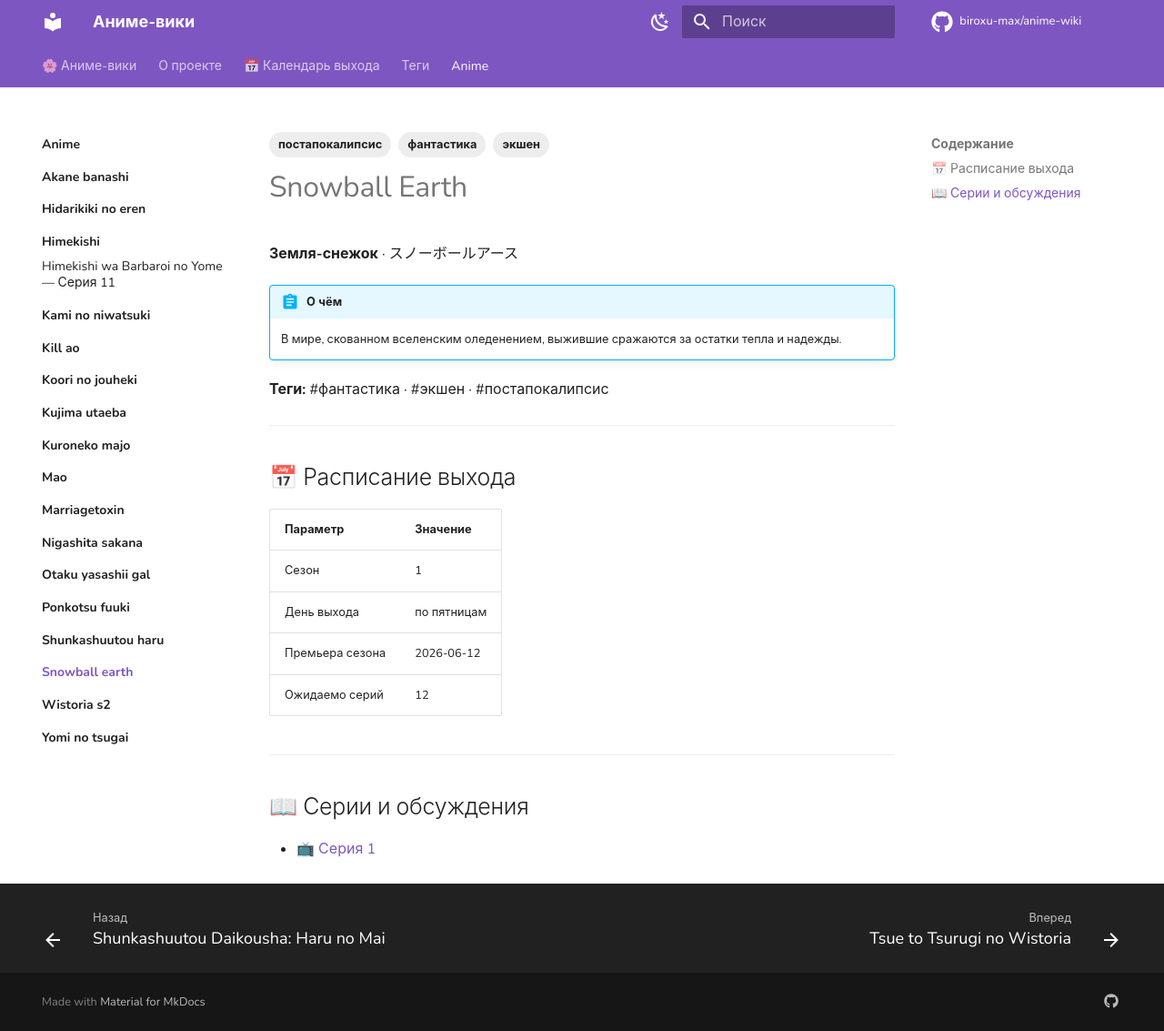
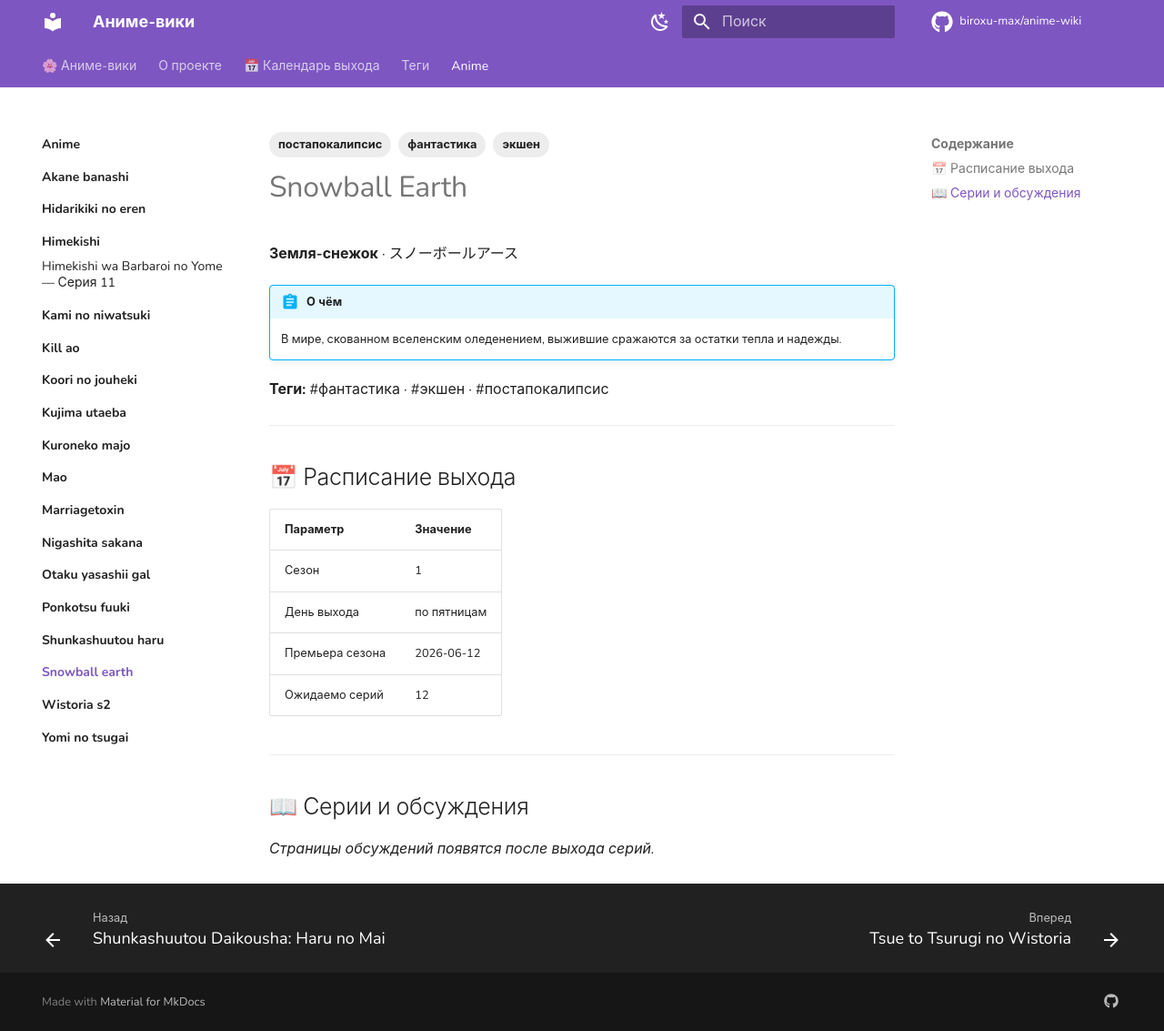
Before and after one commit to biroxu-max/anime-wiki, an MkDocs documentation site: the page built from docs/anime/snowball-earth/index.md, in a window 1280 px wide and 1133 px high. Shown: the whole window at 91% size. Built offline with MkDocs 1.6.1 and Material for MkDocs 9.7.7, drawn with Linux system fonts in a browser that asks for light colours; comment, search, counter and statistics services are not loaded.

Commit message:
fix: пересчёт агрегирующих страниц (битые ссылки после dry-run)

```diff
--- a/docs/anime/snowball-earth/index.md
+++ b/docs/anime/snowball-earth/index.md
@@ -30,5 +30,5 @@ tags:
 ## 📖 Серии и обсуждения
 
 <!-- AUTO-EPISODES -->
-- 📺 [Серия 1](./ep-01.md)
+*Страницы обсуждений появятся после выхода серий.*
 <!-- /AUTO-EPISODES -->
```
Also changed, not shown: docs/index.md (+0 -1 lines).
